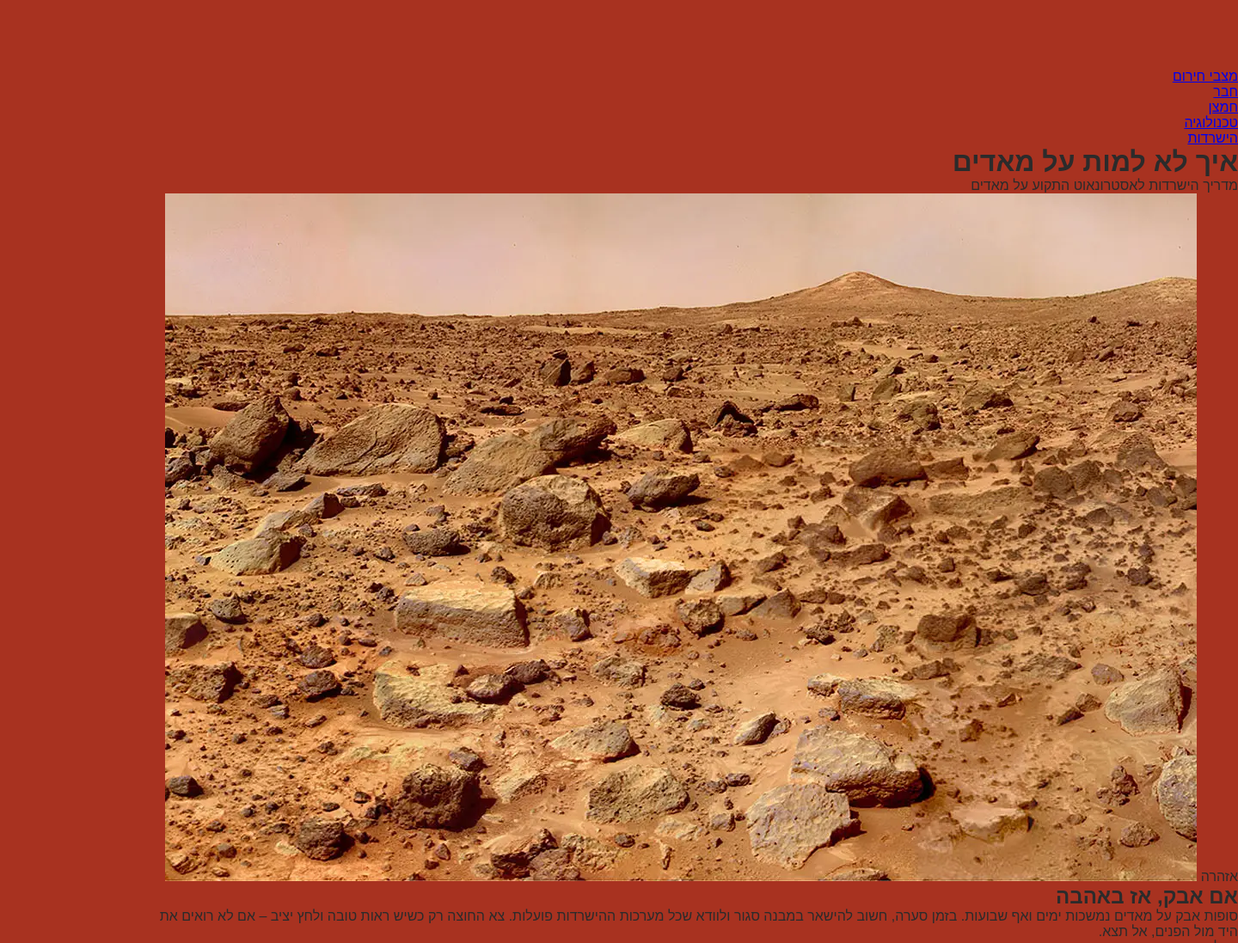
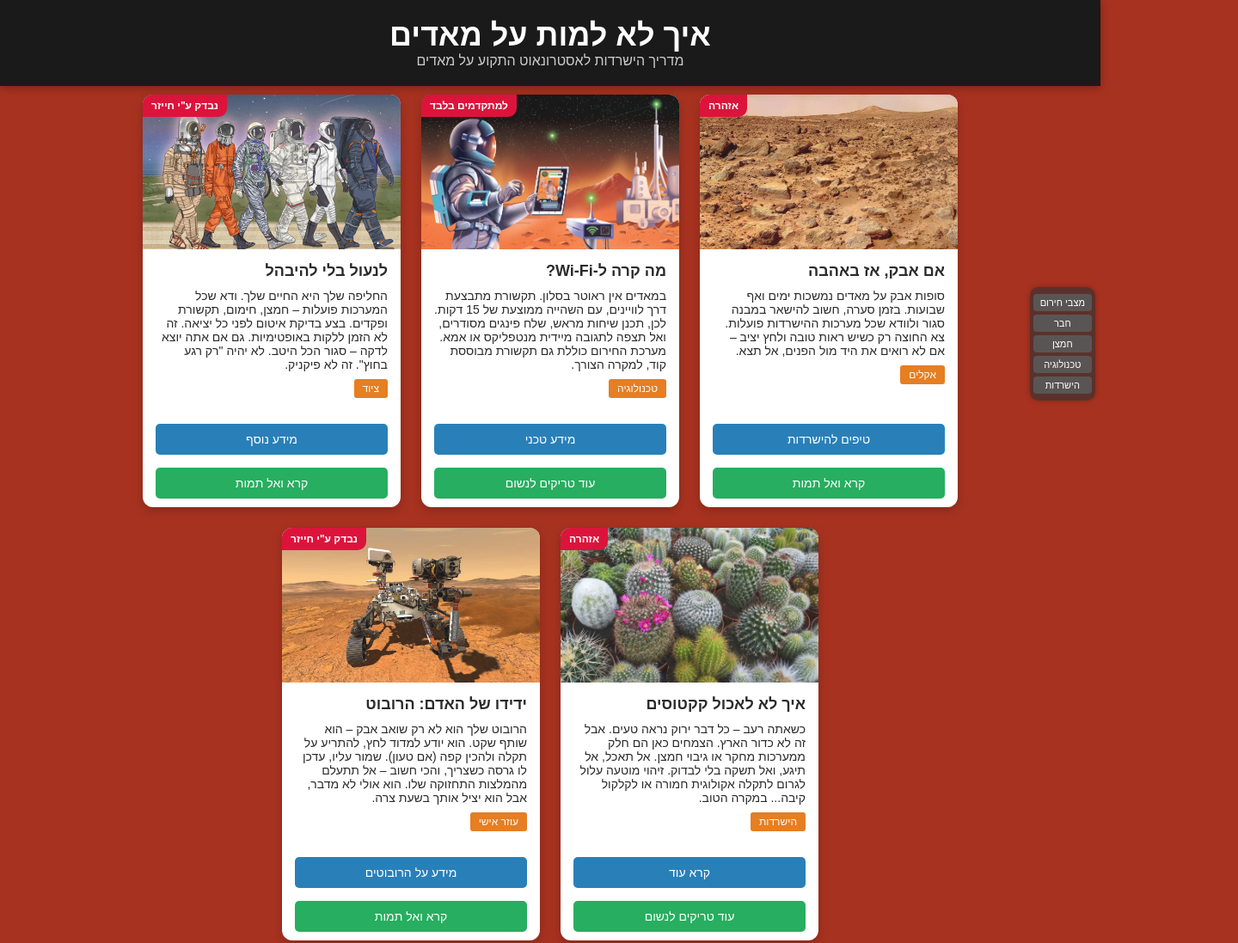
Before and after one commit to nadavmarco/project-nadav-marco-207036708, a plain HTML site: page q2/index.html in a window 1280 px wide. Shown: the top 1097 px of the page at 86% size, 1440 px wide, since content can reach past the window. Drawn offline with Linux system fonts and the light colour scheme.

Commit message:
סיום שאלה 2

```diff
--- a/q2/style.css
+++ b/q2/style.css
@@ -11,3 +11,215 @@
     padding-top: 80px;
     color: #2b2b2b;
   }
+  header {
+    position: fixed;
+    top: 0;
+    width: 100%;
+    background-color: #1a1a1a;
+    color: white;
+    z-index: 1000;
+    padding: 20px;
+    text-align: center;
+    box-shadow: 0 2px 10px rgba(0, 0, 0, 0.3);
+  }
+
+  header h1 {
+    font-size: 36px;
+  }
+
+  header .subtitle {
+    font-size: 16px;
+    color: #ccc;
+  }
+
+  nav.nav-menu {
+    position: fixed;
+    top: 50%;
+    right: 6px;
+    transform: translateY(-50%);
+    background-color: rgba(50, 50, 50, 0.65);
+    padding: 4px;
+    border-radius: 10px;
+    z-index: 999;
+    width: auto;
+    box-shadow: 0 0 6px rgba(0, 0, 0, 0.25);
+  }
+
+  nav.nav-menu ul {
+    list-style: none;
+    margin: 0;
+    padding: 0;
+  }
+
+  nav.nav-menu li {
+    margin: 4px 0;
+  }
+
+  nav.nav-menu a {
+    display: block;
+    color: white;
+    background-color: rgba(90, 90, 90, 0.9);
+    padding: 4px 8px;
+    font-size: 11px;
+    text-decoration: none;
+    border-radius: 4px;
+    text-align: center;
+    transition: background 0.2s ease;
+    min-width: 60px;
+  }
+
+  nav.nav-menu a:hover {
+    background-color: #aaa;
+  }
+
+  .cards-container {
+    display: flex;
+    flex-wrap: wrap;
+    justify-content: center;
+    gap: 24px;
+    padding: 30px 15px;
+  }
+
+  .card {
+    background: white;
+    width: 300px;
+    height: 480px;
+    border-radius: 12px;
+    box-shadow: 0 4px 12px rgba(0,0,0,0.2);
+    overflow: hidden;
+    position: relative;
+    display: flex;
+    flex-direction: column;
+    transition: transform 0.3s ease;
+  }
+
+  .card:hover {
+    transform: translateY(-6px);
+  }
+
+  .card-label {
+    position: absolute;
+    top: 0;
+    left: 0;
+    background: crimson;
+    color: white;
+    padding: 6px 10px;
+    font-size: 12px;
+    border-radius: 0 0 10px 0;
+    font-weight: bold;
+    z-index: 10;
+  }
+
+  .card img {
+    width: 100%;
+    height: 180px;
+    object-fit: cover;
+    opacity: 0.9;
+    transition: 0.3s ease;
+  }
+
+  .card:hover img {
+    opacity: 1;
+  }
+
+  .card-content {
+    padding: 15px;
+    flex-grow: 1;
+  }
+
+  .card h2 {
+    font-size: 18px;
+    margin-bottom: 10px;
+  }
+
+  .card p {
+    font-size: 14px;
+    margin-bottom: 10px;
+  }
+
+  .tag {
+    background-color: #e67e22;
+    color: white;
+    padding: 4px 10px;
+    font-size: 12px;
+    border-radius: 3px;
+  }
+
+
+  .card-button {
+    margin: 5px 15px 10px;
+    padding: 10px;
+    font-size: 14px;
+    background-color: #2980b9;
+    color: white;
+    border: none;
+    border-radius: 5px;
+    cursor: pointer;
+    transition: background 0.2s ease;
+  }
+
+  .card-button:hover {
+    background-color: #1c5980;
+  }
+
+  .card-button.alt {
+    background-color: #27ae60;
+  }
+
+  .card-button.alt:hover {
+    background-color: #1e8449;
+  }
+
+
+  footer {
+    background-color: #2b2b2b;
+    color: white;
+    text-align: center;
+    padding: 25px 15px;
+    font-size: 14px;
+  }
+
+  .back-to-top {
+    display: inline-block;
+    margin-top: 10px;
+    color: white;
+    background-color: #e74c3c;
+    padding: 10px 20px;
+    font-weight: bold;
+    text-decoration: none;
+    border-radius: 4px;
+  }
+
+  .back-to-top:hover {
+    background-color: #c0392b;
+  }
+
+
+  @media (max-width: 768px) {
+    nav.nav-menu {
+      top: auto;
+      bottom: 10px;
+      right: 50%;
+      transform: translateX(50%);
+      display: flex;
+      background-color: rgba(0, 0, 0, 0.6);
+      padding: 6px 10px;
+      border-radius: 20px;
+    }
+
+    nav.nav-menu ul {
+      display: flex;
+      flex-direction: row;
+      gap: 8px;
+    }
+
+    nav.nav-menu li {
+      margin: 0;
+    }
+
+    nav.nav-menu a {
+      padding: 6px 10px;
+      font-size: 12px;
+      white-space: nowrap;
+    }
+  }
```
Also changed, not shown: q3/views.html (added).
